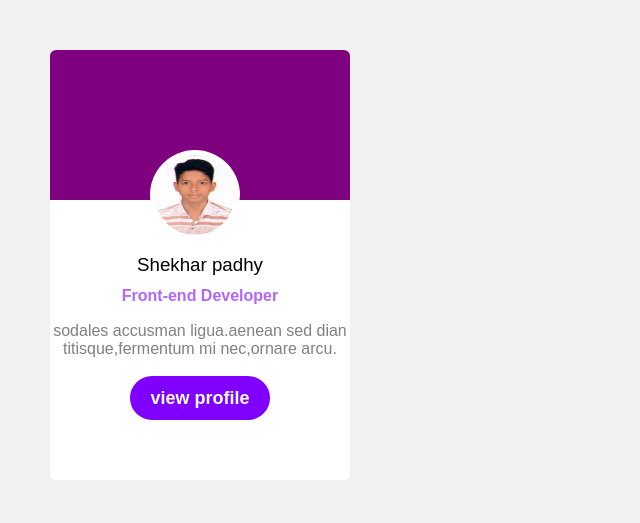
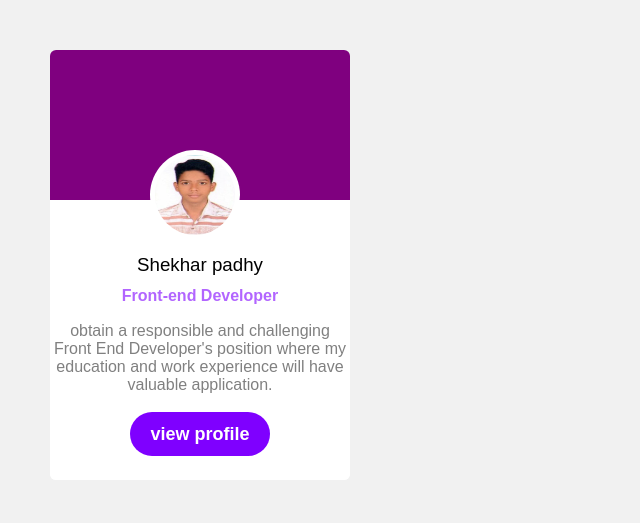
Before and after one commit to SHEKHAR-47/projects, a plain HTML site: page dummy projects pages/profile page/index.html in a window 1280 px wide. Shown: the whole page, without its empty margins (0-640 px from the left). Drawn offline with Linux system fonts and the light colour scheme.

Commit message:
changes in profile index.html file

```diff
--- a/dummy projects pages/profile page/index.html
+++ b/dummy projects pages/profile page/index.html
@@ -17,7 +17,7 @@
                 <h4>Front-end Developer</h4>
             </div>
             <div>
-                <P>sodales accusman ligua.aenean sed dian titisque,fermentum mi nec,ornare arcu.</P>
+                <P>obtain a responsible and challenging Front End Developer's position where my education and work experience will have valuable application.</P>
             </div>
             <div>
                 <a href="#" class="btn">view profile</a>
```
